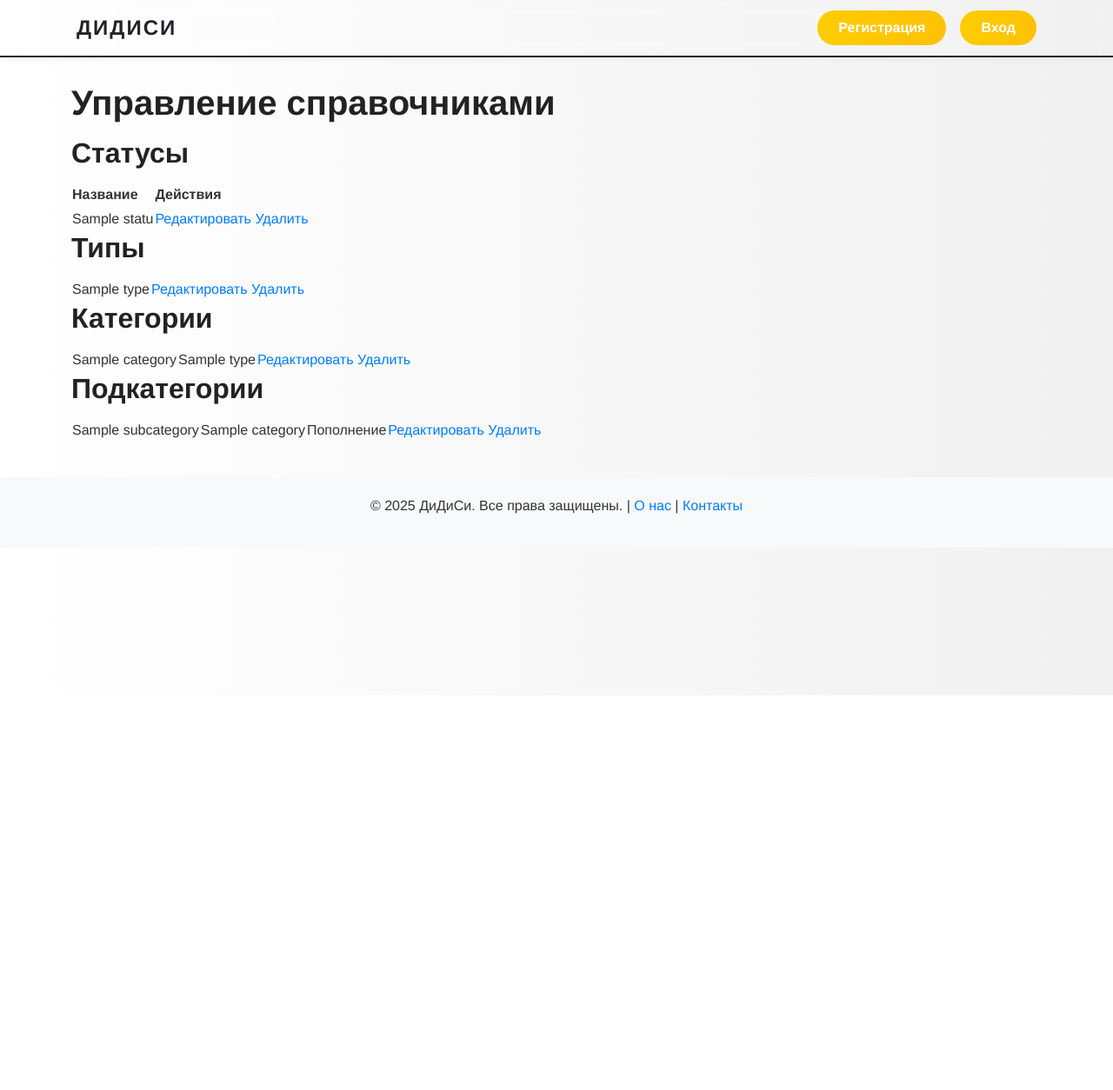
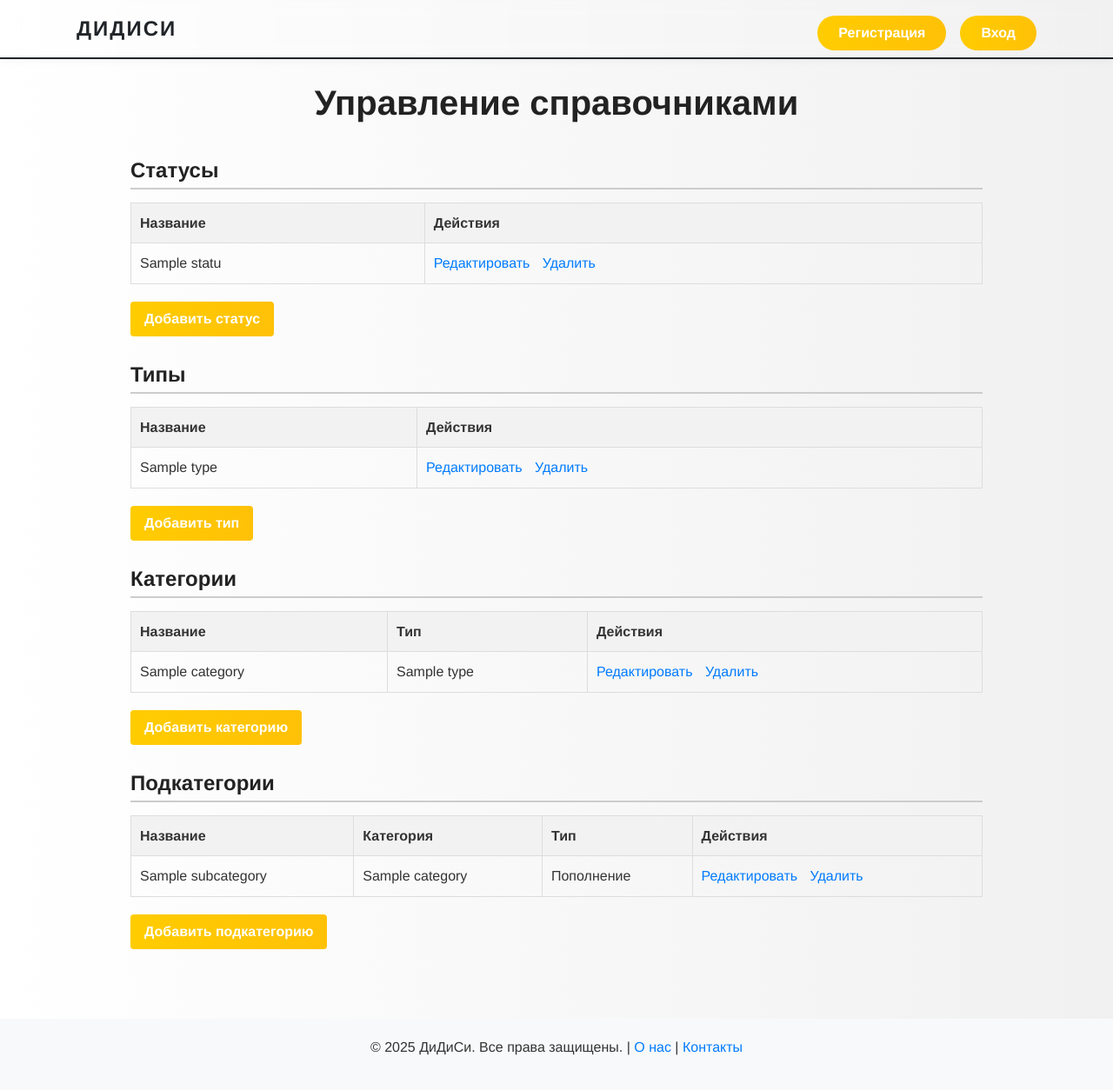
Before and after one commit to Jeirom/CashFlow, a Django app: page /manage/ in a window 1280 px wide. Shown: the whole page at 87% size. Before the commit the page ends 800 px from the top, so only its background shows below. Run offline with Django 5.2, Linux system fonts and the light colour scheme; tables that the repository leaves empty hold one stand-in row (values such as "Sample post").

Commit message:
Изменен стиль шаблона управления справочниками. Добавлена кнопка "Добавить"

```diff
--- a/cash/templates/manage_all.html
+++ b/cash/templates/manage_all.html
@@ -1,74 +1,216 @@
 {% extends 'base.html' %}
 
 {% block content %}
+<h1 style="text-align: center; margin-bottom: 30px;">Управление справочниками</h1>
 
-<h1>Управление справочниками</h1>
+<!-- Общий контейнер для всех таблиц -->
+<div class="directory-container">
 
-<!-- Таблицы со списками -->
+  <!-- Статусы -->
+  <section class="section-block">
     <h2>Статусы</h2>
-<table>
-    <tr><th>Название</th><th>Действия</th></tr>
+    <table class="styled-table">
+      <thead>
+        <tr>
+          <th>Название</th>
+          <th>Действия</th>
+        </tr>
+      </thead>
+      <tbody>
         {% for item in statuses %}
         <tr>
           <td>{{ item.name }}</td>
           <td>
-            <a href="?action=edit&model=status&id={{ item.id }}">Редактировать</a>
-            <a href="?action=delete&model=status&id={{ item.id }}">Удалить</a>
+            <a class="action-link" href="{% url 'cashflow:status_update' item.id %}">Редактировать</a>
+            <a class="action-link" href="{% url 'cashflow:status_delete' item.id %}">Удалить</a>
           </td>
         </tr>
         {% endfor %}
+      </tbody>
     </table>
+    <a class="btn" href="{% url 'cashflow:status_create' %}">Добавить статус</a>
+  </section>
 
+  <!-- Типы -->
+  <section class="section-block">
     <h2>Типы</h2>
-<table>
+    <table class="styled-table">
+      <thead>
+        <tr>
+          <th>Название</th>
+          <th>Действия</th>
+        </tr>
+      </thead>
+      <tbody>
         {% for item in types %}
         <tr>
           <td>{{ item.name }}</td>
           <td>
-            <a href="?action=edit&model=type&id={{ item.id }}">Редактировать</a>
-            <a href="?action=delete&model=type&id={{ item.id }}">Удалить</a>
+            <a class="action-link" href="{% url 'cashflow:type_update' item.id %}">Редактировать</a>
+            <a class="action-link" href="{% url 'cashflow:type_delete' item.id %}">Удалить</a>
           </td>
         </tr>
         {% endfor %}
+      </tbody>
     </table>
+    <a class="btn" href="{% url 'cashflow:type_create' %}">Добавить тип</a>
+  </section>
 
+  <!-- Категории -->
+  <section class="section-block">
     <h2>Категории</h2>
-<table>
+    <table class="styled-table">
+      <thead>
+        <tr>
+          <th>Название</th>
+          <th>Тип</th>
+          <th>Действия</th>
+        </tr>
+      </thead>
+      <tbody>
         {% for item in categories %}
         <tr>
           <td>{{ item.name }}</td>
           <td>{{ item.type.name }}</td>
           <td>
-            <a href="?action=edit&model=category&id={{ item.id }}">Редактировать</a>
-            <a href="?action=delete&model=category&id={{ item.id }}">Удалить</a>
+            <a class="action-link" href="{% url 'cashflow:category_update' item.id %}">Редактировать</a>
+            <a class="action-link" href="{% url 'cashflow:category_delete' item.id %}">Удалить</a>
           </td>
         </tr>
         {% endfor %}
+      </tbody>
     </table>
+    <a class="btn" href="{% url 'cashflow:category_create' %}">Добавить категорию</a>
+  </section>
 
+  <!-- Подкатегории -->
+  <section class="section-block">
     <h2>Подкатегории</h2>
-<table>
+    <table class="styled-table">
+      <thead>
+        <tr>
+          <th>Название</th>
+          <th>Категория</th>
+          <th>Тип</th>
+          <th>Действия</th>
+        </tr>
+      </thead>
+      <tbody>
         {% for item in subcategories %}
         <tr>
           <td>{{ item.name }}</td>
           <td>{{ item.category.name }}</td>
           <td>{{ item.type }}</td>
           <td>
-            <a href="?action=edit&model=subcategory&id={{ item.id }}">Редактировать</a>
-            <a href="?action=delete&model=subcategory&id={{ item.id }}">Удалить</a>
+            <a class="action-link" href="{% url 'cashflow:subcategory_update' item.id %}">Редактировать</a>
+            <a class="action-link" href="{% url 'cashflow:subcategory_delete' item.id %}">Удалить</a>
           </td>
         </tr>
         {% endfor %}
+      </tbody>
     </table>
+    <a class="btn" href="{% url 'cashflow:subcategory_create' %}">Добавить подкатегорию</a>
+  </section>
 
-<!-- Форма добавления / редактирования -->
+</div>
+
+<!-- Форма добавления/редактирования -->
 {% if form %}
-<h3>{{ edit_obj|default:"Добавление" }}</h3>
-<form method="post">
+<h3 style="margin-top:40px;">{{ edit_obj|default:"Добавление" }}</h3>
+<form method="post" class="styled-form">
     {% csrf_token %}
     {{ form.as_p }}
-    <button type="submit">Сохранить</button>
+    <div class="form-actions">
+        <button type="submit" class="btn-primary">Сохранить</button>
+    </div>
 </form>
 {% endif %}
 
+<!-- Стиль для аккуратного оформления -->
+<style>
+/* Общий контейнер */
+.directory-container {
+  max-width: 1000px;
+  margin: 0 auto 40px auto;
+  padding: 10px;
+}
+
+/* Разделы */
+.section-block {
+  margin-bottom: 30px;
+}
+
+/* Заголовки разделов */
+h2 {
+  margin-bottom: 15px;
+  font-size: 1.5em;
+  border-bottom: 2px solid #ccc;
+  padding-bottom: 5px;
+}
+
+/* Таблицы */
+.styled-table {
+  width: 100%;
+  border-collapse: collapse;
+  margin-bottom: 10px;
+}
+.styled-table th,
+.styled-table td {
+  padding: 10px;
+  border: 1px solid #ddd;
+  text-align: left;
+}
+.styled-table th {
+  background-color: #f2f2f2;
+}
+
+/* Действия (ссылки) */
+.action-link {
+  margin-right: 10px;
+  text-decoration: none;
+  color: #007bff;
+}
+.action-link:hover {
+  text-decoration: underline;
+}
+
+/* Кнопки */
+.btn {
+  display: inline-block;
+  padding: 8px 16px;
+  margin-top: 10px;
+  background-color: #28a745;
+  color: #fff;
+  text-decoration: none;
+  border-radius: 4px;
+  transition: background-color 0.3s;
+}
+.btn:hover {
+  background-color: #218838;
+}
+
+/* Основная кнопка */
+.btn-primary {
+  padding: 10px 20px;
+  background-color: #007bff;
+  color: #fff;
+  border: none;
+  border-radius: 6px;
+  cursor: pointer;
+  font-weight: 600;
+  transition: background-color 0.3s;
+}
+.btn-primary:hover {
+  background-color: #0069d9;
+}
+
+/* Обертка для формы */
+.styled-form {
+  display: flex;
+  flex-direction: column;
+  gap: 15px;
+  max-width: 600px;
+  margin-top: 20px;
+}
+</style>
 {% endblock %}
```
Lines whose indentation alone changed are shown as unchanged.
